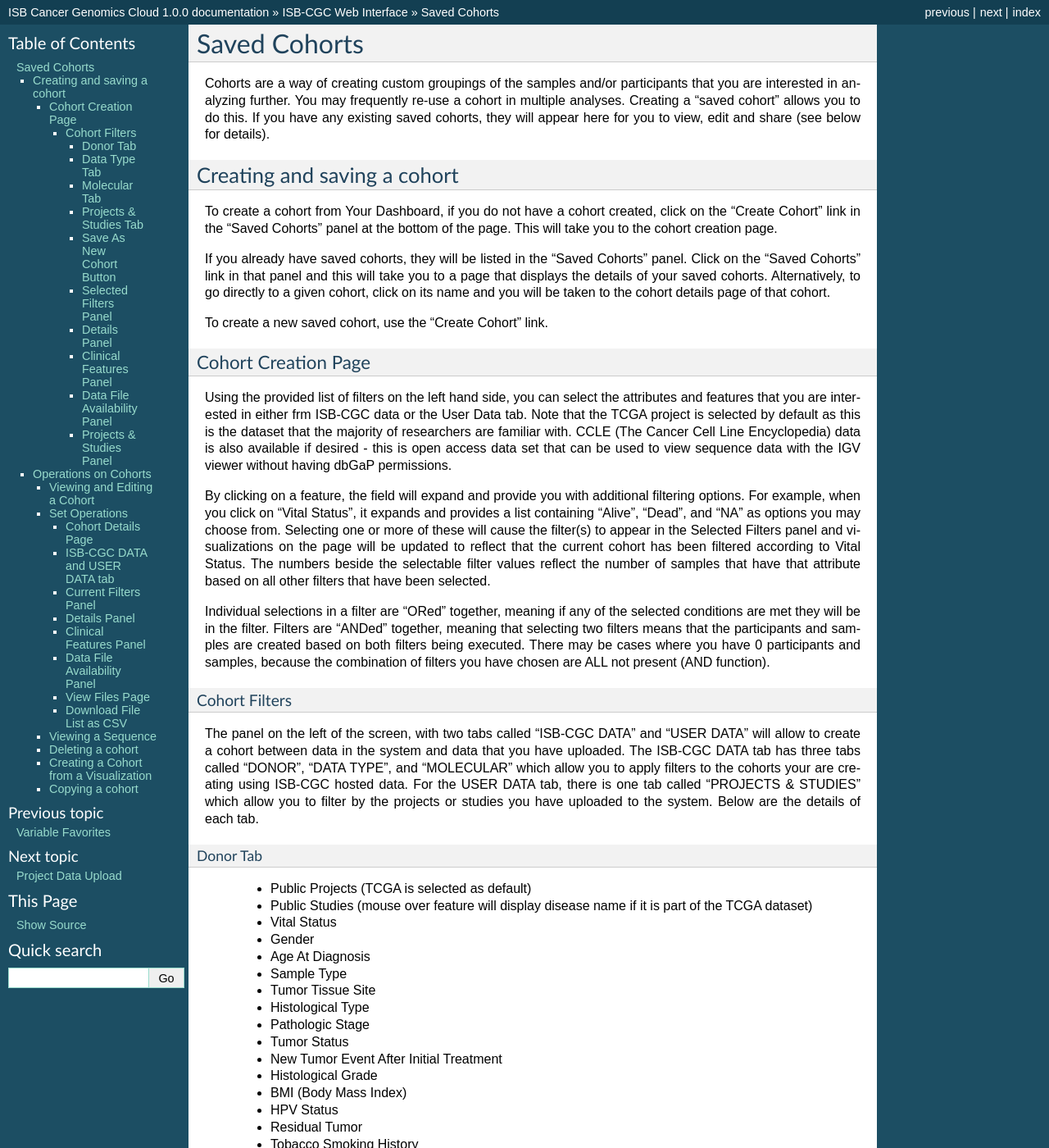
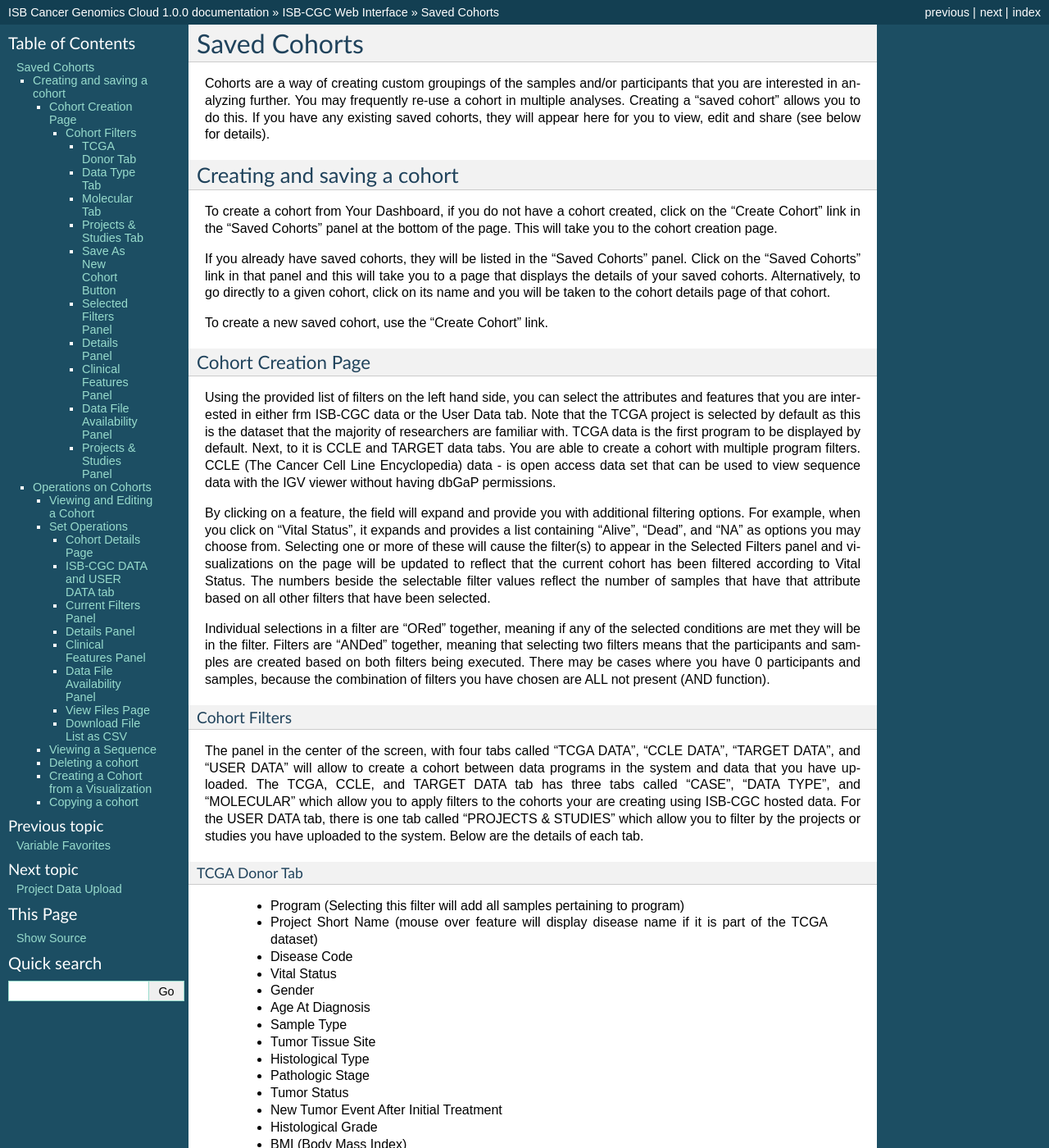
Before and after one commit to isb-cgc/readthedocs, a Sphinx documentation site: the page built from docs/source/sections/webapp/Saved-Cohorts.rst, in a window 1280 px wide and 1400 px high. Shown: the whole window at 82% size. Built offline with Sphinx 7.4.7, drawn with Linux system fonts in a browser that asks for light colours; pages that are not in the unit, such as notebooks, are missing from menus.

Commit message:
Update Saved-Cohorts.rst

```diff
--- a/docs/source/sections/webapp/Saved-Cohorts.rst
+++ b/docs/source/sections/webapp/Saved-Cohorts.rst
@@ -19,7 +19,7 @@
 ====================
 
 Using the provided list of filters on the left hand side, you can select the attributes and features
-that you are interested in either frm ISB-CGC data or the User Data tab.  Note that the TCGA project is selected by default as this is the dataset that the majority of researchers are familiar with.  CCLE (The Cancer Cell Line Encyclopedia) data is also available if desired - this is open access data set that can be used to view sequence data with the IGV viewer without having dbGaP permissions.
+that you are interested in either frm ISB-CGC data or the User Data tab.  Note that the TCGA project is selected by default as this is the dataset that the majority of researchers are familiar with.  TCGA data is the first program to be displayed by default. Next, to it is CCLE and TARGET data tabs. You are able to create a cohort with multiple program filters.  CCLE (The Cancer Cell Line Encyclopedia) data - is open access data set that can be used to view sequence data with the IGV viewer without having dbGaP permissions.
 
 By clicking on a feature, the field will expand and provide you with additional filtering options.
 For example, when you click on "Vital Status", it expands and provides a list containing "Alive", "Dead", and
@@ -36,14 +36,15 @@
 
 Cohort Filters
 --------------
-The panel on the left of the screen, with two tabs called "ISB-CGC DATA" and "USER DATA" will allow to create a cohort between data in the system and data that you have uploaded. The  ISB-CGC DATA tab has three tabs called "DONOR", "DATA TYPE", and "MOLECULAR"  which allow you to apply filters to the cohorts your are creating using ISB-CGC hosted data. For the USER DATA tab, there is one tab called "PROJECTS & STUDIES" which allow you to filter by the projects or studies you have uploaded to the system. Below are the details of each tab.
+The panel in the center of the screen, with four tabs called "TCGA DATA", "CCLE DATA", "TARGET DATA", and "USER DATA" will allow to create a cohort between data programs in the system and data that you have uploaded. The  TCGA, CCLE, and TARGET DATA tab has three tabs called "CASE", "DATA TYPE", and "MOLECULAR"  which allow you to apply filters to the cohorts your are creating using ISB-CGC hosted data. For the USER DATA tab, there is one tab called "PROJECTS & STUDIES" which allow you to filter by the projects or studies you have uploaded to the system. Below are the details of each tab.
 
 
-Donor Tab
-^^^^^^^^^
+TCGA Donor Tab
+^^^^^^^^^^^^^^
 
-    * Public Projects (TCGA is selected as default)
-    * Public Studies (mouse over feature will display disease name if it is part of the TCGA dataset)
+    * Program (Selecting this filter will add all samples pertaining to program)
+    * Project Short Name (mouse over feature will display disease name if it is part of the TCGA dataset)
+    * Disease Code
     * Vital Status
     * Gender
     * Age At Diagnosis
```
